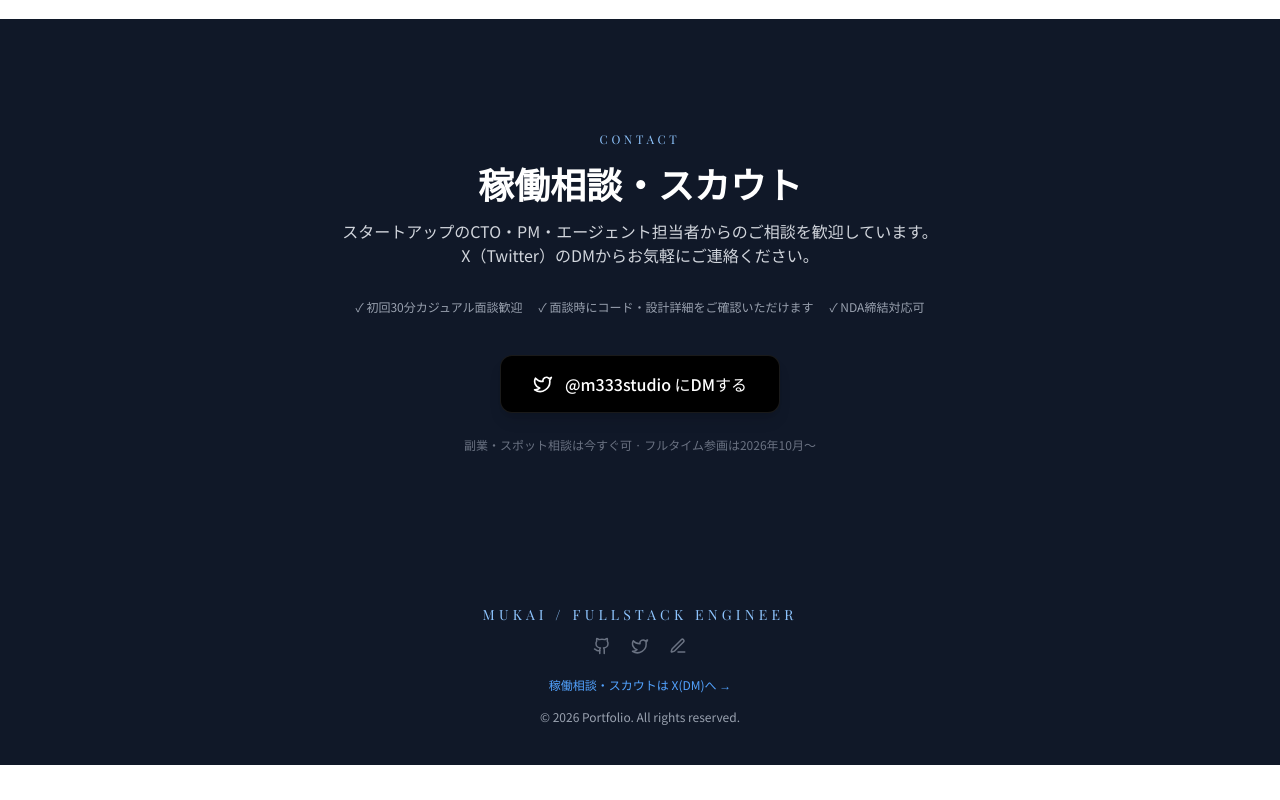
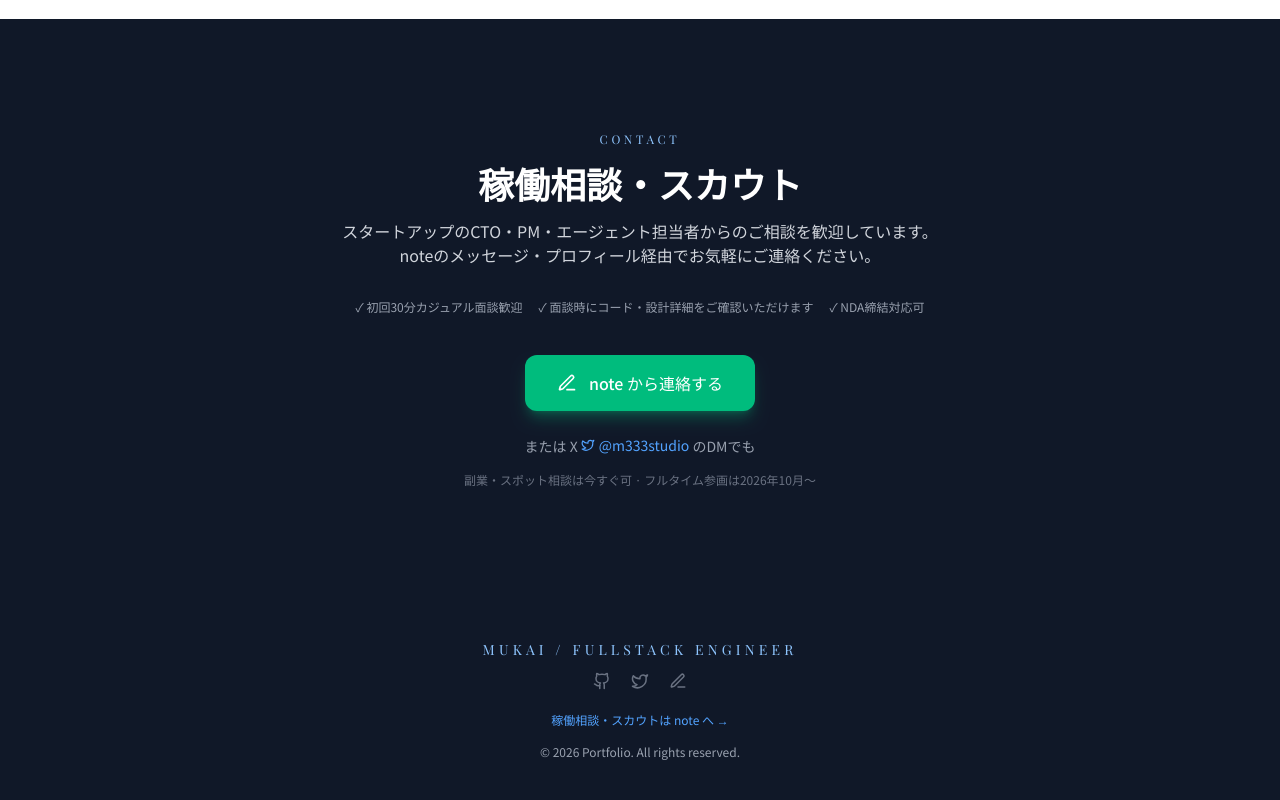
Before and after one commit to mukai-work/portfolio, a Next.js app: page / in a window 1280 px wide. Shown: the part 7152-7952 px from the top of the page. Before the commit the page ends 7917 px from the top, so only its background shows below. Built offline with nearby package versions, Linux system fonts and the light colour scheme.

Commit message:
連絡導線をnote主導線に変更（X凍結対応）
- ContactSection: 主CTAをnote(@m333_studio)に・Xは副次導線として残す
- footer: 稼働相談リンクをnoteに変更
- X凍結中も採用担当が連絡できる導線を確保

Co-Authored-By: Claude <noreply@anthropic.com>

```diff
--- a/src/app/page.tsx
+++ b/src/app/page.tsx
@@ -32,12 +32,12 @@ export default function Home() {
           </a>
         </div>
         <a
-          href="https://x.com/m333studio"
+          href="https://note.com/m333_studio"
           target="_blank"
           rel="noopener noreferrer"
           className="inline-block text-xs text-blue-400 hover:text-blue-300 transition-colors mb-4"
         >
-          稼働相談・スカウトは X(DM)へ →
+          稼働相談・スカウトは note へ →
         </a>
         <p className="text-xs">
           © {new Date().getFullYear()} Portfolio. All rights reserved.
--- a/src/components/portfolio/ContactSection.tsx
+++ b/src/components/portfolio/ContactSection.tsx
@@ -1,4 +1,4 @@
-import { Twitter } from "lucide-react";
+import { PenLine, Twitter } from "lucide-react";
 
 export function ContactSection() {
   return (
@@ -13,7 +13,7 @@ export function ContactSection() {
         <p className="text-gray-300 mb-8">
           スタートアップのCTO・PM・エージェント担当者からのご相談を歓迎しています。
           <br />
-          X（Twitter）のDMからお気軽にご連絡ください。
+          noteのメッセージ・プロフィール経由でお気軽にご連絡ください。
         </p>
 
         <div className="flex flex-wrap justify-center gap-4 mb-10 text-xs text-gray-400">
@@ -23,16 +23,30 @@ export function ContactSection() {
         </div>
 
         <a
-          href="https://x.com/m333studio"
+          href="https://note.com/m333_studio"
           target="_blank"
           rel="noopener noreferrer"
-          className="inline-flex items-center gap-3 px-8 py-4 bg-black hover:bg-gray-800 text-white font-medium rounded-xl transition-colors border border-white/10 shadow-lg text-base"
+          className="inline-flex items-center gap-3 px-8 py-4 bg-emerald-500 hover:bg-emerald-400 text-white font-medium rounded-xl transition-colors shadow-lg shadow-emerald-500/30 text-base"
         >
-          <Twitter size={20} />
-          @m333studio にDMする
+          <PenLine size={20} />
+          note から連絡する
         </a>
 
-        <p className="mt-6 text-xs text-gray-500">
+        <p className="mt-6 text-sm text-gray-400">
+          または X{" "}
+          <a
+            href="https://x.com/m333studio"
+            target="_blank"
+            rel="noopener noreferrer"
+            className="inline-flex items-center gap-1 text-blue-400 hover:text-blue-300 transition-colors"
+          >
+            <Twitter size={14} />
+            @m333studio
+          </a>{" "}
+          のDMでも
+        </p>
+
+        <p className="mt-4 text-xs text-gray-500">
           副業・スポット相談は今すぐ可 · フルタイム参画は2026年10月〜
         </p>
       </div>
```
